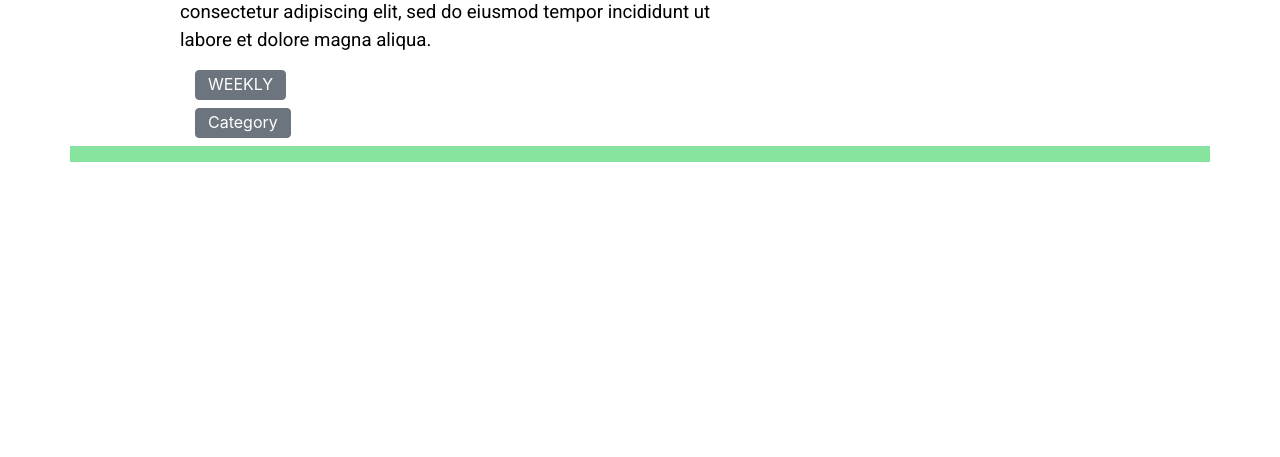
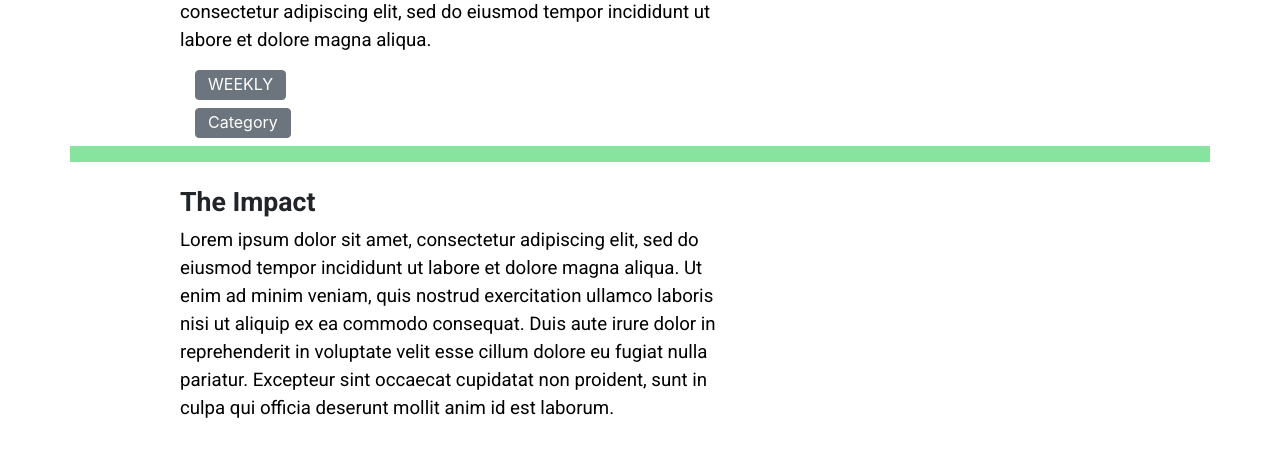
Before and after one commit to vicfal414/testubs, a PHP site: page /challenge.html in a window 1280 px wide. Shown: the part 152-609 px from the top of the page. Run offline with PHP 8.4, Linux system fonts and the light colour scheme; some libraries are stand-ins or nearby versions.

Commit message:
The Impact section  #18

```diff
--- a/challenge.html
+++ b/challenge.html
@@ -16,7 +16,7 @@
   </head>
   <body>
 
-     <!-- PAGE HEADER SECTION CHALLENGE NAME-->
+    <!-- PAGE HEADER SECTION CHALLENGE NAME-->
     <div class="container">
       <div class="row">
         <div class="col-1">
@@ -65,6 +65,19 @@
     </div>
       <br>
 
+    <!-- The Impact Section-->
+    <div class="container">
+      <div class="row">
+        <div class="col-1">
+        </div>
+        <div class="col-6">
+          <h5>The Impact</h5>
+          <p>Lorem ipsum dolor sit amet, consectetur adipiscing elit, sed do eiusmod tempor incididunt ut labore et dolore magna aliqua. Ut enim ad minim veniam, quis nostrud exercitation ullamco laboris nisi ut aliquip ex ea commodo consequat. Duis aute irure dolor in reprehenderit in voluptate velit esse cillum dolore eu fugiat nulla pariatur. Excepteur sint occaecat cupidatat non proident, sunt in culpa qui officia deserunt mollit anim id est laborum.</p>
+        </div>
+      </div>
+    </div>
+      <br>
+
     <!-- Optional JavaScript -->
     <!-- jQuery first, then Popper.js, then Bootstrap JS -->
     <script src="https://code.jquery.com/jquery-3.5.1.slim.min.js" integrity="sha384-DfXdz2htPH0lsSSs5nCTpuj/zy4C+OGpamoFVy38MVBnE+IbbVYUew+OrCXaRkfj" crossorigin="anonymous"></script>
--- a/css/style.css
+++ b/css/style.css
@@ -17,9 +17,17 @@ h3{
   /* font-weight:900; */
 }
 
+/* For UJ - visula green blocks*/
 h4{
   font-family: 'Roboto', sans-serif;
   font-size: 200pt;
+  font-weight: bold;
+}
+
+/* For UJ - smaller title font*/
+h5{
+  font-family: 'Roboto', sans-serif;
+  font-size: 20pt;
   font-weight: bold;
 }
 
```
